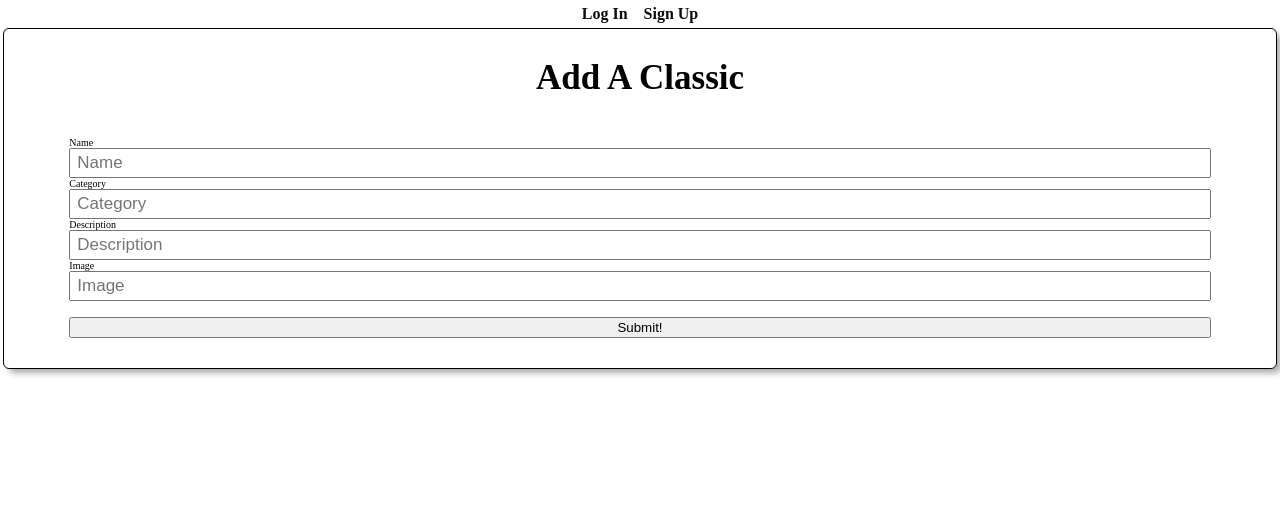
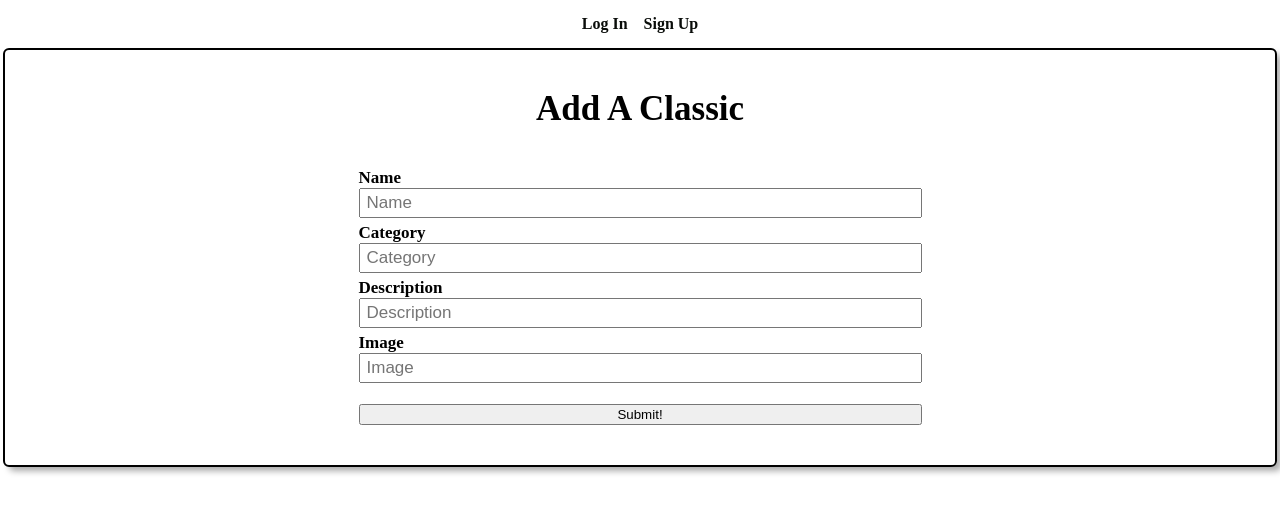
Before and after one commit to cmakride/classics-react-app, a React (Create React App) app: page /classics/new in a window 1280 px wide. Shown: the top 512 px of the page. Built offline with nearby package versions, Linux system fonts and the light colour scheme; no server answers.

Commit message:
Login, Register Style

```diff
--- a/src/components/LoginForm/LoginForm.jsx
+++ b/src/components/LoginForm/LoginForm.jsx
@@ -1,5 +1,6 @@
 import { useState } from 'react'
 import { Link, useNavigate } from 'react-router-dom'
+import '../../styles/Form.css'
 
 import * as authService from '../../services/authService'
 
@@ -27,12 +28,11 @@ const LoginForm = props => {
   }
 
   return (
+    <section className='form-container'>
       <form
         autoComplete="off"
         onSubmit={handleSubmit}
-
       >
-      <div >
         <label htmlFor="email">Email</label>
         <input
           type="text"
@@ -42,8 +42,8 @@ const LoginForm = props => {
           name="email"
           onChange={handleChange}
         />
-      </div>
-      <div >
+
+
         <label htmlFor="password" >Password</label>
         <input
           type="password"
@@ -53,7 +53,7 @@ const LoginForm = props => {
           name="password"
           onChange={handleChange}
         />
-      </div>
+
         <div>
           <button>Log In</button>
           <Link to="/">
@@ -61,6 +61,7 @@ const LoginForm = props => {
           </Link>
         </div>
       </form>
+    </section>
   )
 }
 
--- a/src/components/SignupForm/SignupForm.jsx
+++ b/src/components/SignupForm/SignupForm.jsx
@@ -1,6 +1,7 @@
 import { useState } from 'react'
 import { Link, useNavigate } from 'react-router-dom'
 import * as authService from '../../services/authService'
+import '../../styles/Form.css'
 
 const SignupForm = props => {
   const navigate = useNavigate()
@@ -37,12 +38,12 @@ const SignupForm = props => {
   }
 
   return (
+    <section className='form-container'>
       <form
         autoComplete="off"
         onSubmit={handleSubmit}
+      >
 
-    >
-      <div>
         <label htmlFor="name">Name</label>
         <input
           type="text"
@@ -52,8 +53,8 @@ const SignupForm = props => {
           name="name"
           onChange={handleChange}
         />
-      </div>
-      <div>
+
+
         <label htmlFor="email">Email</label>
         <input
           type="text"
@@ -63,8 +64,8 @@ const SignupForm = props => {
           name="email"
           onChange={handleChange}
         />
-      </div>
-      <div>
+
+
         <label htmlFor="password" >Password</label>
         <input
           type="password"
@@ -74,8 +75,8 @@ const SignupForm = props => {
           name="password"
           onChange={handleChange}
         />
-      </div>
-      <div>
+
+
         <label htmlFor="confirm">
           Confirm Password
         </label>
@@ -87,7 +88,8 @@ const SignupForm = props => {
           name="passwordConf"
           onChange={handleChange}
         />
-      </div>
+
+
         <div>
           <button disabled={isFormInvalid()}>
             Sign Up
@@ -97,6 +99,7 @@ const SignupForm = props => {
           </Link>
         </div>
       </form>
+    </section>
   )
 }
 
--- a/src/styles/Form.css
+++ b/src/styles/Form.css
@@ -1,25 +1,16 @@
 .form-container {
   display: flex;
   flex-direction: column;
-  /* width: 100%;
-  height: 90%; */
   font-family: inherit;
   align-items: center;
   justify-content: center;
-  border: 1px solid black;
+  border: 2px solid black;
   margin: 0px 3px 0px 3px;
-
-
   box-shadow: var(--card-box-shadow);
   border-radius: var(--card-border-radius);
 }
 
-.form-container > section {
-  width: 100%;
-}
-
 .form-container h1 {
-  /* margin: 15px 0px 30px 0px; */
   font-size: clamp(3.0rem, 3vw, 3.5rem);
 }
 
@@ -27,6 +18,7 @@
   padding: 3px 6px;
   font-size: var(--font-med);
   width: 100%;
+  margin-bottom: 5px;
 }
 
 .form-container form {
@@ -41,16 +33,24 @@
   align-self: flex-end;
 }
 
-/* @media only screen and (min-width: 768px) {
+.form-container label {
+  font-weight: 600;
+  font-size: 1.7rem;
+
+}
+
+@media only screen and (min-width: 720px) {
   .form-container {
     display: flex;
     padding: 10px 22px;
     align-items: center;
     flex-direction: column;
     justify-content: center;
+
   }
+
 
   .form-container > form {
     width: 50%;
   }
-} */
+}
--- a/src/styles/index.css
+++ b/src/styles/index.css
@@ -39,7 +39,7 @@ body{
 }
 
 nav {
-  /* margin: 10px; */
+  margin: 10px;
 
 }
 
```
Lines whose indentation alone changed are shown as unchanged.
